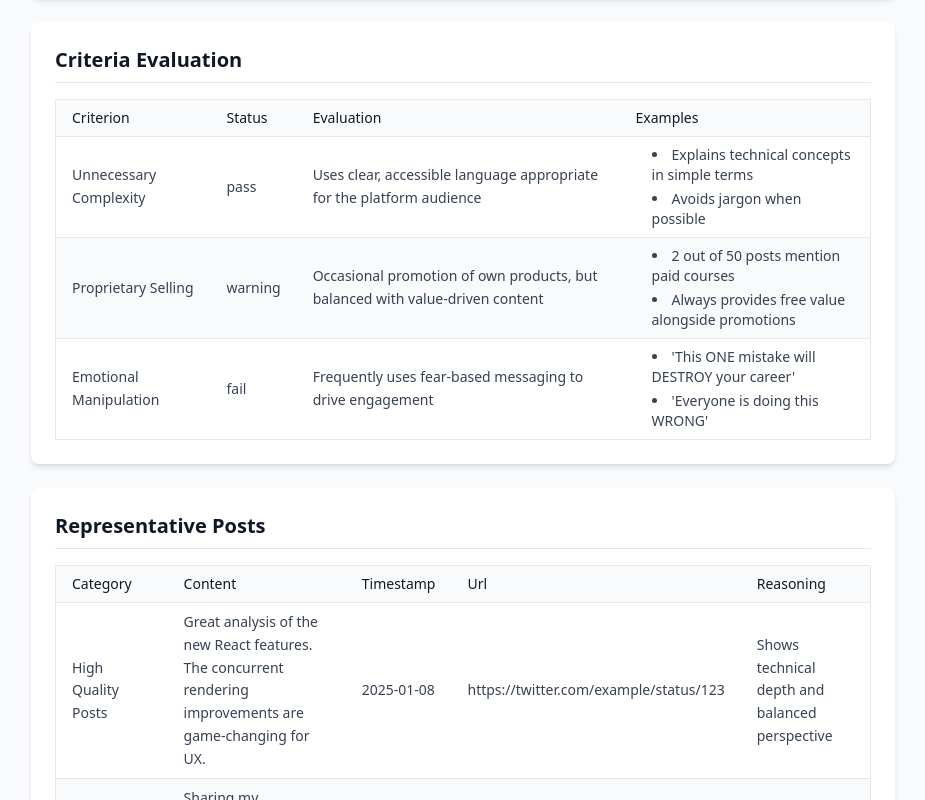
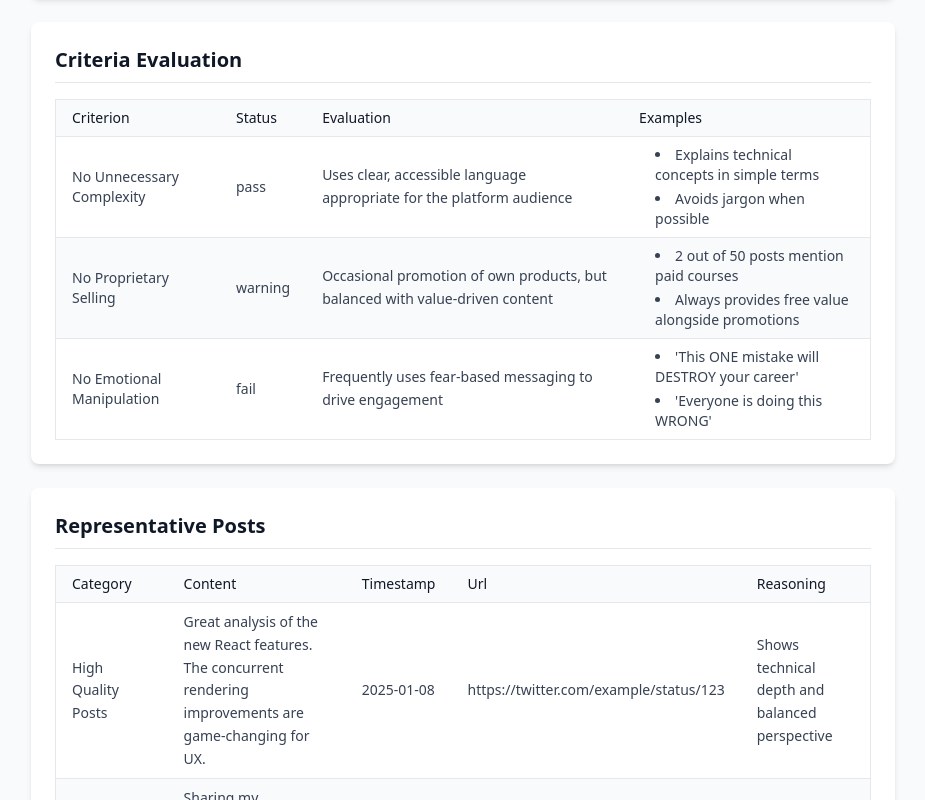
Before and after one commit to MohGanji/credi, a Next.js app: page /test-visualizer in a window 1280 px wide. Shown: the part 1020-1820 px from the top of the page, without its empty margins (177-1102 px from the left). Built offline with nearby package versions, Linux system fonts and the light colour scheme.

Commit message:
hacky fix to add clarity to the evaluation table.

```diff
--- a/app/components/AnalysisVisualizer.tsx
+++ b/app/components/AnalysisVisualizer.tsx
@@ -224,7 +224,11 @@ export default function AnalysisVisualizer({
                         key={key}
                         className="px-4 py-2 text-sm text-gray-700 border-b border-gray-200"
                       >
-                        <RenderData data={item[key]} depth={depth + 1} />
+                        {key === 'criterion' && typeof item[key] === 'string' ? (
+                          <span>No {item[key]}</span>
+                        ) : (
+                          <RenderData data={item[key]} depth={depth + 1} />
+                        )}
                       </td>
                     ))}
                   </tr>
```
